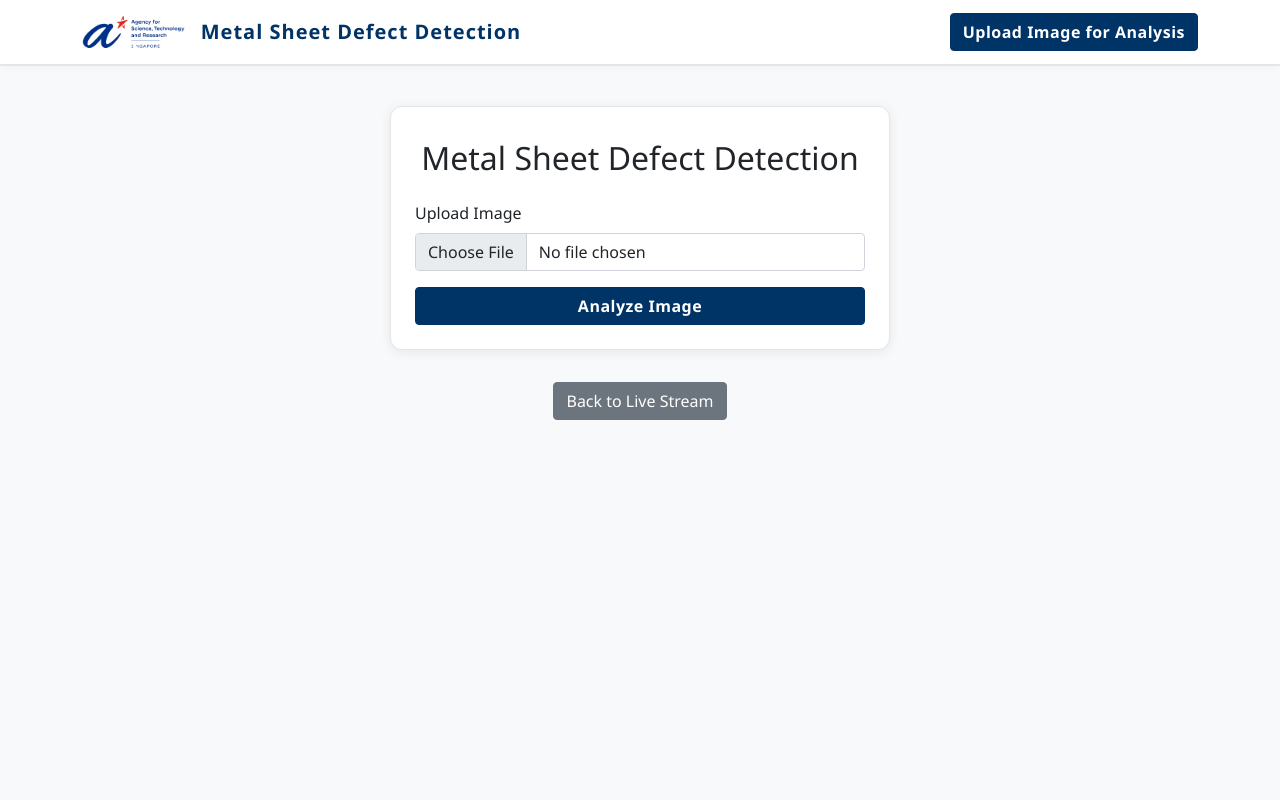
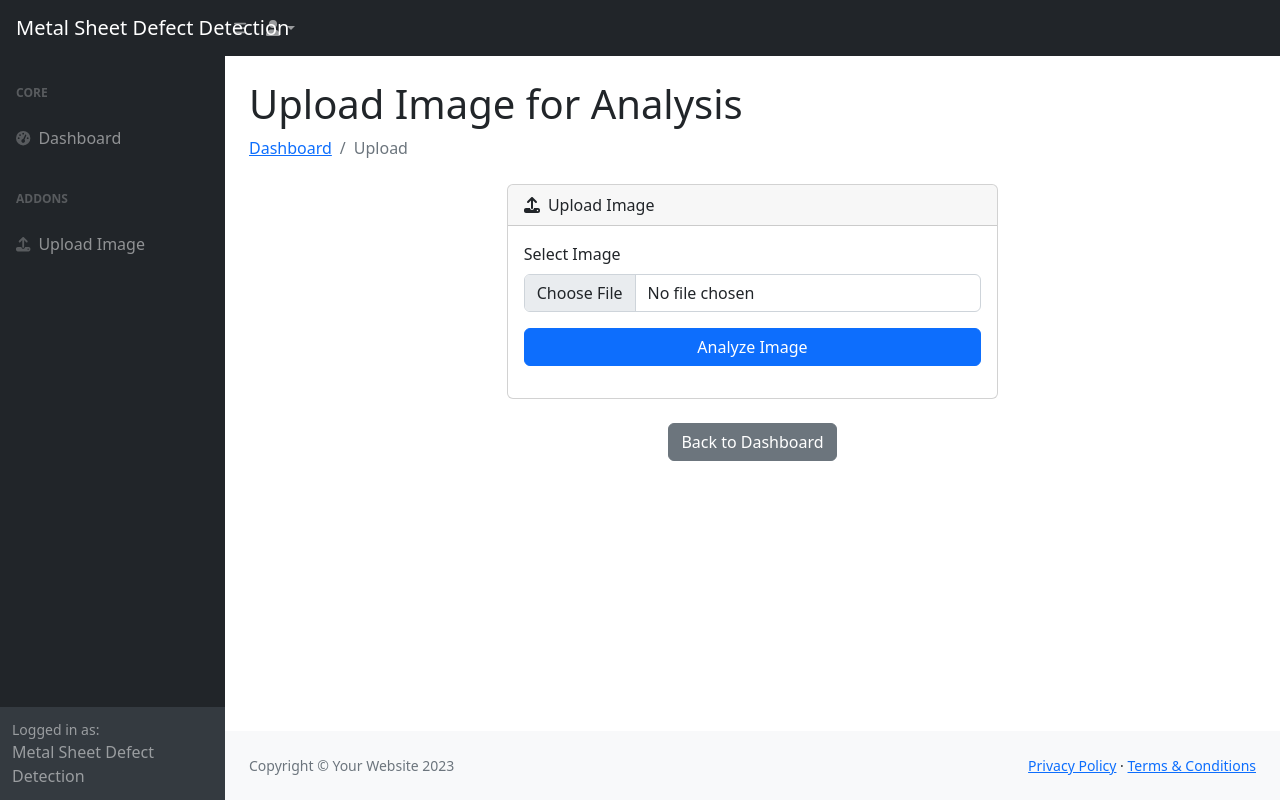
Before and after one commit to kneeklers/ITP, a Flask app: page /upload in a window 1280 px wide. Run offline with Flask 2, Linux system fonts and the light colour scheme; some libraries are stand-ins or nearby versions.

Commit message:
Update upload.html

```diff
--- a/templates/upload.html
+++ b/templates/upload.html
@@ -1,154 +1,123 @@
 <!DOCTYPE html>
 <html lang="en">
 <head>
-    <meta charset="UTF-8">
-    <meta name="viewport" content="width=device-width, initial-scale=1.0">
-    <title>Defect Detection - Upload Image</title>
-    <link href="https://cdn.jsdelivr.net/npm/bootstrap@5.1.3/dist/css/bootstrap.min.css" rel="stylesheet">
-    <style>
-        body {
-            background-color: #f8f9fa;
-            font-family: 'Segoe UI', 'Arial', 'sans-serif';
-        }
-        .navbar {
-            background-color: #fff !important;
-            border-bottom: 2px solid #e6e6e6;
-            box-shadow: 0 2px 8px rgba(0,0,0,0.03);
-        }
-        .navbar-brand, .navbar-nav .nav-link, .navbar-text {
-            color: #003366 !important;
-            font-weight: 600;
-            letter-spacing: 1px;
-        }
-        .navbar-logo {
-            height: 38px;
-            margin-right: 16px;
-        }
-        .btn-primary {
-            background-color: #003366;
-            border-color: #003366;
-            font-weight: 600;
-            letter-spacing: 0.5px;
-        }
-        .btn-primary:hover, .btn-primary:focus {
-            background-color: #E60012;
-            border-color: #E60012;
-        }
-        .card {
-            border-radius: 12px;
-            box-shadow: 0 2px 12px rgba(0,0,0,0.08);
-            border: 1px solid #e6e6e6;
-        }
-        .upload-card {
-            max-width: 500px;
-            margin: 40px auto 32px auto;
-            padding: 32px 24px 24px 24px;
-        }
-        .result-box {
-            margin-top: 20px;
-        }
-        .displayed-image {
-            max-width: 100%;
-            max-height: 350px;
-            margin-top: 20px;
-            border-radius: 8px;
-            box-shadow: 0 2px 8px rgba(0,0,0,0.06);
-        }
-        .detected-card {
-            background-color: #eaf6fb;
-            border: 1px solid #b6e0f7;
-        }
-        .detected-card h4 {
-            color: #003366;
-            font-weight: 700;
-        }
-        .detected-card .confidence {
-            color: #007bff;
-            font-weight: 600;
-        }
-        .back-btn {
-            margin-top: 32px;
-        }
-        @media (max-width: 991.98px) {
-            .result-row {
-                flex-direction: column;
-            }
-            .result-col {
-                margin-bottom: 24px;
-            }
-        }
-    </style>
+    <meta charset="utf-8" />
+    <meta http-equiv="X-UA-Compatible" content="IE=edge" />
+    <meta name="viewport" content="width=device-width, initial-scale=1, shrink-to-fit=no" />
+    <meta name="description" content="" />
+    <meta name="author" content="" />
+    <title>Upload Image - Metal Sheet Defect Detection</title>
+    <link href="https://cdn.jsdelivr.net/npm/simple-datatables@7.1.2/dist/style.min.css" rel="stylesheet" />
+    <link href="/static/css/styles.css" rel="stylesheet" />
+    <script src="https://use.fontawesome.com/releases/v6.3.0/js/all.js" crossorigin="anonymous"></script>
 </head>
-<body>
-    <nav class="navbar navbar-expand-lg navbar-light">
-        <div class="container">
-            <a class="navbar-brand d-flex align-items-center" href="/">
-                <img src="{{ url_for('static', filename='astar_logo.png') }}" alt="A*STAR Logo" class="navbar-logo">
-                Metal Sheet Defect Detection
+<body class="sb-nav-fixed">
+    <nav class="sb-topnav navbar navbar-expand navbar-dark bg-dark">
+        <a class="navbar-brand ps-3" href="/">Metal Sheet Defect Detection</a>
+        <button class="btn btn-link btn-sm order-1 order-lg-0 me-4 me-lg-0" id="sidebarToggle" href="#"><i class="fas fa-bars"></i></button>
+        <ul class="navbar-nav ms-auto ms-md-0 me-3 me-lg-4">
+            <li class="nav-item dropdown">
+                <a class="nav-link dropdown-toggle" id="navbarDropdown" href="#" role="button" data-bs-toggle="dropdown" aria-expanded="false"><i class="fas fa-user fa-fw"></i></a>
+                <ul class="dropdown-menu dropdown-menu-end" aria-labelledby="navbarDropdown">
+                    <li><a class="dropdown-item" href="/upload">Upload Image for Analysis</a></li>
+                    <li><hr class="dropdown-divider" /></li>
+                    <li><a class="dropdown-item" href="#">Logout</a></li>
+                </ul>
+            </li>
+        </ul>
+    </nav>
+    <div id="layoutSidenav">
+        <div id="layoutSidenav_nav">
+            <nav class="sb-sidenav accordion sb-sidenav-dark" id="sidenavAccordion">
+                <div class="sb-sidenav-menu">
+                    <div class="nav">
+                        <div class="sb-sidenav-menu-heading">Core</div>
+                        <a class="nav-link" href="/">
+                            <div class="sb-nav-link-icon"><i class="fas fa-tachometer-alt"></i></div>
+                            Dashboard
                         </a>
-            <div class="ms-auto">
-                <a href="/upload" class="btn btn-primary">Upload Image for Analysis</a>
+                        <div class="sb-sidenav-menu-heading">Addons</div>
+                        <a class="nav-link" href="/upload">
+                            <div class="sb-nav-link-icon"><i class="fas fa-upload"></i></div>
+                            Upload Image
+                        </a>
                     </div>
                 </div>
+                <div class="sb-sidenav-footer">
+                    <div class="small">Logged in as:</div>
+                    Metal Sheet Defect Detection
+                </div>
             </nav>
-
-    <div class="container">
-        <div class="card upload-card">
-            <h2 class="text-center mb-4">Metal Sheet Defect Detection</h2>
+        </div>
+        <div id="layoutSidenav_content">
+            <main>
+                <div class="container-fluid px-4">
+                    <h1 class="mt-4">Upload Image for Analysis</h1>
+                    <ol class="breadcrumb mb-4">
+                        <li class="breadcrumb-item"><a href="/">Dashboard</a></li>
+                        <li class="breadcrumb-item active">Upload</li>
+                    </ol>
+                    <div class="row justify-content-center">
+                        <div class="col-lg-7 col-xl-6">
+                            <div class="card mb-4">
+                                <div class="card-header">
+                                    <i class="fas fa-upload me-1"></i>
+                                    Upload Image
+                                </div>
+                                <div class="card-body">
                                     <form action="/upload" method="post" enctype="multipart/form-data" id="uploadForm">
                                         <div class="mb-3">
-                    <label for="image" class="form-label">Upload Image</label>
+                                            <label for="image" class="form-label">Select Image</label>
                                             <input type="file" class="form-control" id="image" name="image" accept="image/*" required>
                                         </div>
                                         <button type="submit" class="btn btn-primary w-100" id="submitBtn">Analyze Image</button>
-                <div class="loading" id="loading" style="display:none;">
+                                        <div class="loading mt-3" id="loading" style="display:none;">
                                             <div class="spinner-border text-primary" role="status">
                                                 <span class="visually-hidden">Loading...</span>
                                             </div>
                                             <span class="ms-2">Processing image...</span>
                                         </div>
                                     </form>
-            <div id="preview" class="preview-image"></div>
+                                    <div id="preview" class="preview-image mt-3"></div>
                                     {% if error %}
                                     <div class="alert alert-danger mt-3">
                                         {{ error }}
                                     </div>
                                     {% endif %}
                                 </div>
-
+                            </div>
+                        </div>
+                    </div>
                     {% if result %}
-        <div class="row result-row justify-content-center align-items-start g-4 result-box">
-            <div class="col-md-5 result-col">
-                <div class="card p-3 h-100">
-                    <h5 class="text-center mb-3">Original Image</h5>
+                    <div class="row justify-content-center align-items-start g-4 mb-4">
+                        <div class="col-md-5">
+                            <div class="card h-100">
+                                <div class="card-header">Original Image</div>
+                                <div class="card-body text-center">
                                     {% if original_image_url %}
-                    <img src="{{ original_image_url }}" class="displayed-image mx-auto d-block">
+                                    <img src="{{ original_image_url }}" class="img-fluid rounded mb-2" style="max-height: 350px;">
                                     {% else %}
                                     <p class="text-center">No original image to display.</p>
                                     {% endif %}
                                 </div>
                             </div>
-            <div class="col-md-7 result-col">
-                <div class="card detected-card p-3 h-100 d-flex flex-column justify-content-center">
-                    <h5 class="text-center mb-3">Detected Image</h5>
-                    <div class="d-flex flex-row align-items-center justify-content-center flex-wrap flex-md-nowrap" style="min-height: 220px;">
+                        </div>
+                        <div class="col-md-7">
+                            <div class="card h-100">
+                                <div class="card-header">Detection Results</div>
+                                <div class="card-body">
                                     {% if result.result_image %}
-                        <div class="flex-shrink-0 me-4 mb-3 mb-md-0 text-center">
-                            <img src="{{ url_for('static', filename='results/' + result.result_image) }}" class="displayed-image mx-auto d-block" style="max-width: 180px; max-height: 220px;">
+                                    <div class="text-center mb-3">
+                                        <img src="{{ url_for('static', filename='results/' + result.result_image) }}" class="img-fluid rounded" style="max-width: 180px; max-height: 220px;">
                                     </div>
                                     {% endif %}
-                        <div class="flex-grow-1">
-                            <div class="alert alert-info mb-0">
-                                <h4 class="mb-2">Defect Type: {{ result.defect_type }}</h4>
-                                <div class="confidence">Confidence: {{ result.confidence }}%</div>
-                            </div>
-                        </div>
+                                    <div class="alert alert-info mb-3">
+                                        <h5 class="mb-2">Defect Type: {{ result.defect_type }}</h5>
+                                        <div class="fw-bold">Confidence: {{ result.confidence }}%</div>
                                     </div>
                                     {% if result.detailed and result.detailed|length > 0 %}
-                    <div class="mt-4">
-                        <h6 class="mb-2">Detailed Detections</h6>
                                     <div class="table-responsive">
-                            <table class="table table-sm table-bordered align-middle mb-0" style="background: #fff;">
+                                        <table class="table table-sm table-bordered align-middle mb-0">
                                             <thead class="table-light">
                                                 <tr>
                                                     <th>Type</th>
@@ -169,19 +138,32 @@
                                             </tbody>
                                         </table>
                                     </div>
-                    </div>
                                     {% endif %}
                                 </div>
                             </div>
                         </div>
+                    </div>
                     {% endif %}
-
-        <div class="text-center back-btn">
-            <a href="/" class="btn btn-secondary">Back to Live Stream</a>
+                    <div class="text-center mb-4">
+                        <a href="/" class="btn btn-secondary">Back to Dashboard</a>
                     </div>
                 </div>
-
-    <script src="https://cdn.jsdelivr.net/npm/bootstrap@5.1.3/dist/js/bootstrap.bundle.min.js"></script>
+            </main>
+            <footer class="py-4 bg-light mt-auto">
+                <div class="container-fluid px-4">
+                    <div class="d-flex align-items-center justify-content-between small">
+                        <div class="text-muted">Copyright &copy; Your Website 2023</div>
+                        <div>
+                            <a href="#">Privacy Policy</a>
+                            &middot;
+                            <a href="#">Terms &amp; Conditions</a>
+                        </div>
+                    </div>
+                </div>
+            </footer>
+        </div>
+    </div>
+    <script src="https://cdn.jsdelivr.net/npm/bootstrap@5.2.3/dist/js/bootstrap.bundle.min.js" crossorigin="anonymous"></script>
     <script>
         // Preview image before upload
         document.getElementById('image').addEventListener('change', function(e) {
@@ -190,12 +172,11 @@
                 const reader = new FileReader();
                 reader.onload = function(e) {
                     const preview = document.getElementById('preview');
-                    preview.innerHTML = `<img src="${e.target.result}" class="img-fluid displayed-image mx-auto d-block">`;
+                    preview.innerHTML = `<img src="${e.target.result}" class="img-fluid rounded mx-auto d-block" style="max-height: 250px;">`;
                 }
                 reader.readAsDataURL(file);
             }
         });
-
         // Show loading state during form submission
         document.getElementById('uploadForm').addEventListener('submit', function() {
             document.getElementById('loading').style.display = 'block';
```
Lines whose indentation alone changed are shown as unchanged.
